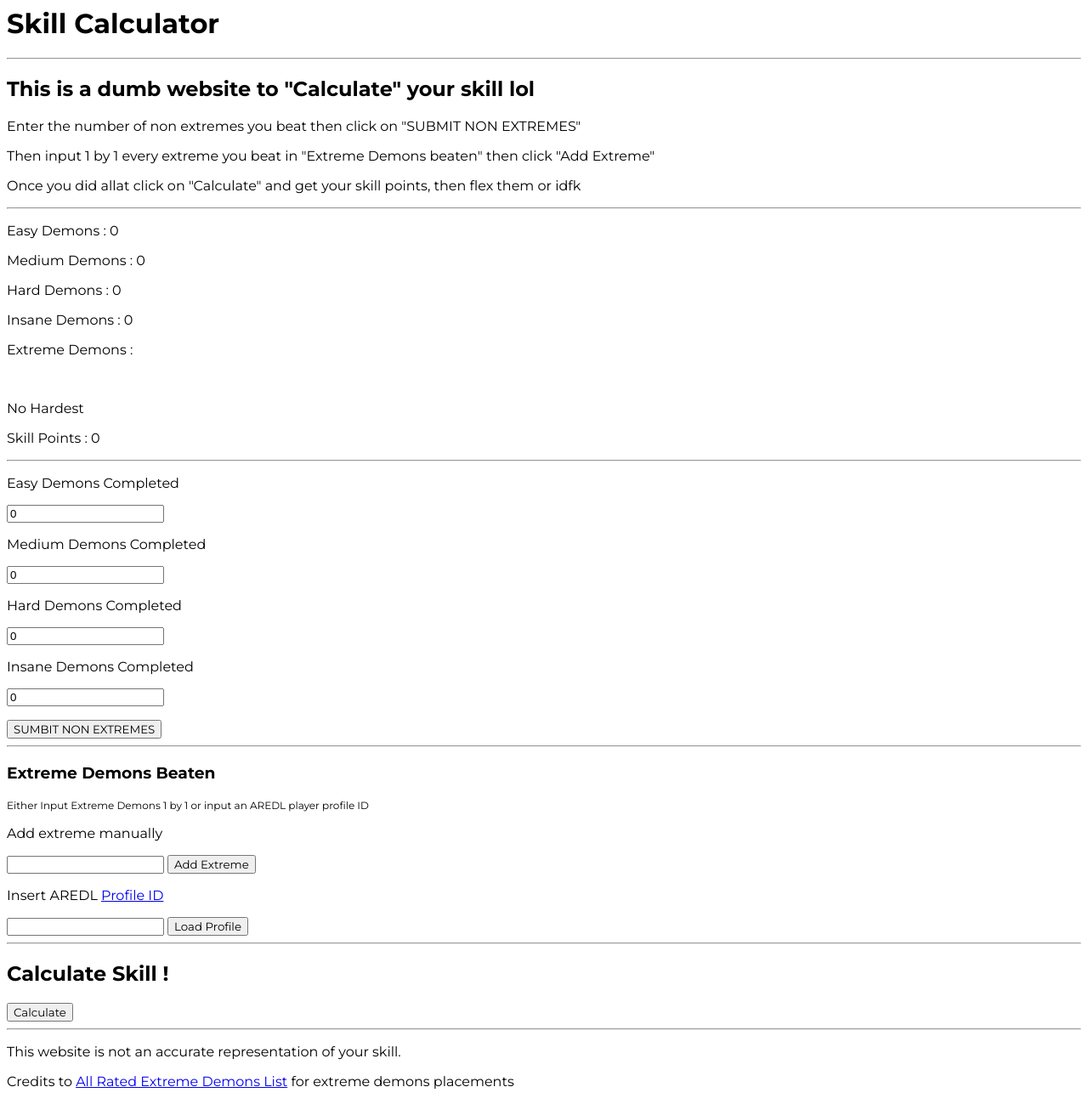
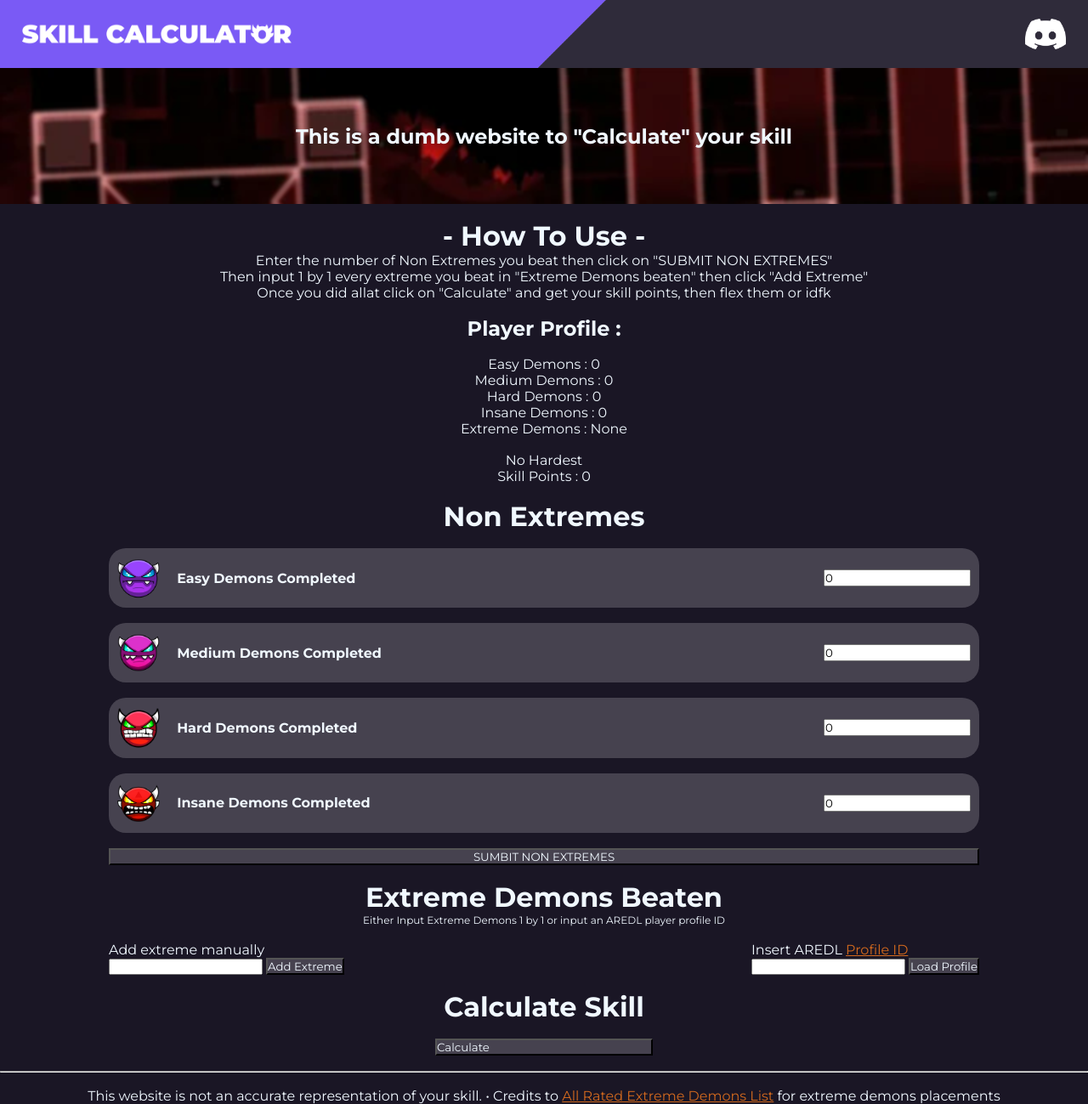
Before and after one commit to Zlikedokiller2/gdskillcalculator, a plain HTML site: page index.html in a window 1280 px wide. Shown: the whole page at 85% size. Drawn offline with Linux system fonts and the light colour scheme; no server answers.

Commit message:
Add files via upload

```diff
--- a/index.html
+++ b/index.html
@@ -12,80 +12,112 @@
     </head>
 
     <body>
-        <h1>Skill Calculator</h1>
+        <header>
+            <img class="image" src="logo.png">
+            <a class="link1" href="https://discord.gg/g4fTtK3RSJ"><img class="discord" src="image.png"></a>
+        </header>
 
-        <hr/>
+        <h2 class="subtext">This is a dumb website to "Calculate" your skill</h2>
+
+        <br/>
 
         <div id = "tutorial">
-            <h2>This is a dumb website to "Calculate" your skill lol</h2>
-            <p>Enter the number of non extremes you beat then click on "SUBMIT NON EXTREMES"</p>
+            <h1>- How To Use -</h1>
+            <p>Enter the number of Non Extremes you beat then click on "SUBMIT NON EXTREMES"</p>
             <p>Then input 1 by 1 every extreme you beat in "Extreme Demons beaten" then click "Add Extreme"</p>
             <p>Once you did allat click on "Calculate" and get your skill points, then flex them or idfk</p>
         </div>
 
-        <hr/>
-
+        <br/>
         <div id = "info">
+            <h2>Player Profile :</h2>
+            <br/>
             <p id = "infoed">Easy Demons : 0</p>
             <p id = "infomd">Medium Demons : 0</p>
             <p id = "infohd">Hard Demons : 0</p>
             <p id = "infoid">Insane Demons : 0</p>
-            <p id = "infoexd">Extreme Demons : </p>
+            <p id = "infoexd">Extreme Demons : None</p>
             <br/>
             <p id="hardest">No Hardest</p>
             <p id="skillpts">Skill Points : 0</p>
         </div>
 
-        <hr/>
+        <br/>
+        <h1 class="title">Non Extremes</h1>
 
-        <form>
-            <p>Easy Demons Completed</p>
-            <input type="number" id="easydemons" value="0">
+        <br/>
+
+        <div id="inputs">
+            <form class="inputbox">
+                <img class="size" src="easydemon.png">
+                <p class="inputtitle">Easy Demons Completed</p>
+                <input class="num" type="number" id="easydemons" value="0">
             </form>
 
-        <form>
-            <p>Medium Demons Completed</p>
-            <input type="number" id="mediumdemons" value="0">
+            <br/>
+
+            <form class="inputbox">
+                <img class="size" src="mediumdemon.png">
+                <p class="inputtitle">Medium Demons Completed</p>
+                <input class="num" type="number" id="mediumdemons" value="0">
             </form>
 
-        <form>
-            <p>Hard Demons Completed</p>
-            <input type="number" id="harddemons" value="0">
+            <br/>
+
+            <form class="inputbox">
+                <img class="size" src="harddemon.png">
+                <p class="inputtitle">Hard Demons Completed</p>
+                <input class="num" type="number" id="harddemons" value="0">
             </form>
 
-        <form>
-            <p>Insane Demons Completed</p>
-            <input type="number" id="insanedemons" value="0">
+            <br/>
+
+            <form class="inputbox">
+                <img class="size" src="insanedemon.png">
+                <p class="inputtitle">Insane Demons Completed</p>
+                <input class="num" type="number" id="insanedemons" value="0">
             </form>
 
-        <button onClick="updatenonextremes()">SUMBIT NON EXTREMES</button>
+            <br/>
 
-        <hr/>
+            <button class="update1" onClick="updatenonextremes()">SUMBIT NON EXTREMES</button>
+        </div>
 
-        <h3>Extreme Demons Beaten</h3>
+        <br/>
+
+        <h1 class="title">Extreme Demons Beaten</h1>
 
         <p class="small">Either Input Extreme Demons 1 by 1 or input an AREDL player profile ID</p>
 
+        <br/>
+
+        <div class="inputextreme">
+            <div class="addextreme">
                 <p>Add extreme manually</p>
                 <input type="text" id="extremedemons">
-        <button onClick="addnewextreme()">Add Extreme</button>
+                <button class="bttonstyle" onClick="addnewextreme()">Add Extreme</button>
+            </div>
 
+            <div class="addextreme">
                 <p>Insert AREDL <a href="https://aredl.net/leaderboard/">Profile ID</a></p>
                 <input type="text" id="aredlinput">
-        <button onClick="loadprofile()">Load Profile</button>
+                <button class="bttonstyle" onClick="loadprofile()">Load Profile</button>
+            </div>
+        </div>
 
+        <br/>
 
+        <h1 class="title">Calculate Skill</h1>
+        <br/>
+        <button class="bttonstyle2" onClick="calcSkill()">Calculate</button>
 
+        <br/>
         <hr/>
-        <h2>Calculate Skill !</h2>
-        <button onClick="calcSkill()">Calculate</button>
-
-
-        <hr/>
+        <br/>
 
         <footer>
-            <p>This website is not an accurate representation of your skill.</p>
-            <p>Credits to <a href="https://aredl.net/list/">All Rated Extreme Demons List</a> for extreme demons placements</p>
+            <p>This website is not an accurate representation of your skill. • Credits to <a href="https://aredl.net/list/">All Rated Extreme Demons List</a> for extreme demons placements</p>
+            <br/>
         </footer>
     </body>
 
--- a/style.css
+++ b/style.css
@@ -1,8 +1,175 @@
 p, h1, h2, h3, button {
     font-family: 'Montserrat', sans-serif;
+    color: aliceblue;
+}
+
+* {
+    margin: 0;
+    padding: 0;
+    box-sizing: border-box;
+
 }
 
 .small {
     font-size: 12px;
     color: "#444444";
+    display: flex;
+    justify-content: center;
 }
+
+body {
+    display: flex;
+    flex-direction: column;
+    margin: 0;
+    background-color: #1a1625;
+}
+
+header {
+    justify-content: space-between;
+    display: flex;
+    align-items: center;
+    width: 100%;
+    height: 10%;
+    min-height: 75px;
+    background-image: url("bgimage.png");
+    background-size: cover;
+    padding-left: 0;
+}
+
+.image {
+    align-items: left;
+    margin-left: 2%;
+    width: 25%;
+    min-height: 75px;
+    min-width: 225px;
+}
+
+.link1 {
+    justify-self: right;
+    display: flex;
+    align-items: center;
+    column-gap: 1rem;
+    padding-right: 2%;
+}
+
+.discord {
+    height: auto;
+    width: 3rem;
+    display: flex;
+    justify-content: center;
+    align-items: center;
+}
+
+.subtext {
+    display: flex;
+    align-items: center;
+    justify-content: center;
+    background-image: url("crackpart.png");
+    background-size: cover;
+    height: 20%;
+    padding-left: 10%;
+    padding-right: 10%;
+}
+
+#tutorial {
+    /*display: flex;
+    flex-direction: column;
+    align-items: center;
+    justify-content: center;
+    height: 20%;
+    padding-left: 10%;
+    padding-right: 10%;
+    margin-top: 10px;
+    position: relative;*/
+    display: flex;
+    flex-direction: column;
+    align-items: center;
+
+}
+
+#inputs {
+    padding-left: 10%;
+    padding-right: 10%;
+}
+
+.inputbox {
+    background-color: #46424f;
+    display: flex;
+    align-items: center;
+    justify-content: space-between; /* Ajustement pour l'espacement entre .size et .num */
+    padding: 10px; /* Ajout de padding pour l'espace interne */
+    border-radius: 20px;
+}
+
+.size {
+    width: 5%;
+    height: auto;
+    justify-content: flex-start; /* Aligner le contenu à gauche */
+}
+
+.inputtitle {
+    font-weight: bold;
+    align-self: center; /* Correction de la propriété align-content */
+    padding-left: 20px;
+}
+
+.num {
+    margin-left: auto; /* Pousse .num tout à droite */
+    font-family: 'Montserrat', sans-serif;
+
+
+}
+
+.update1 {
+    width: 100%;
+    padding-left: 10%;
+    padding-right: 10%;
+    background-color: #46424f;
+
+}
+
+.title {
+    display: flex;
+    align-items: center;
+    justify-content: center;
+}
+
+.inputextreme {
+    display: flex;
+    align-items: center;
+    justify-content: space-between;
+    padding-left: 10%;
+    padding-right: 10%;
+}
+
+.bttonstyle {
+    background-color: #46424f;
+}
+
+.bttonstyle2 {
+    display: flex;
+    align-items: center;
+    align-self: center;
+    justify-content: space-between;
+    background-color: #46424f;
+    width: 20%;
+}
+
+a {
+    color:chocolate;
+}
+
+footer {
+    display: flex;
+    align-items: center;
+    align-self: center;
+    justify-content: space-between;
+}
+
+#info {
+    display: flex;
+    align-items: center;
+    align-self: center;
+    justify-content: space-between;
+    flex-direction: column;
+}
```
Also changed, not shown: bgimage.png (added), crackpart.png (added), easydemon.png (added), extremedemon.png (added), harddemon.png (added), image.png (added), insanedemon.png (added), logo.png (added), mediumdemon.png (added). Lines whose indentation alone changed are shown as unchanged.
